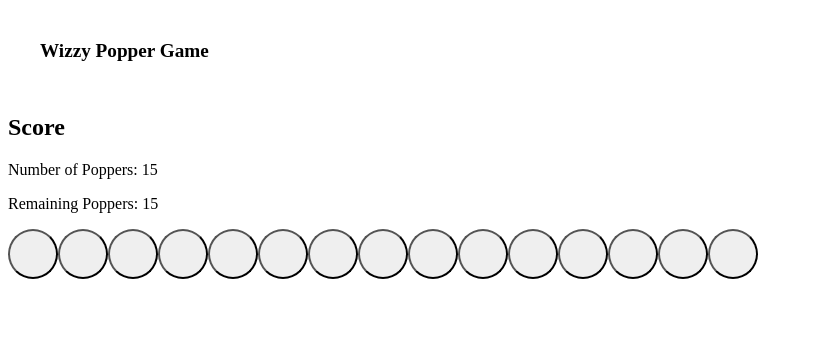
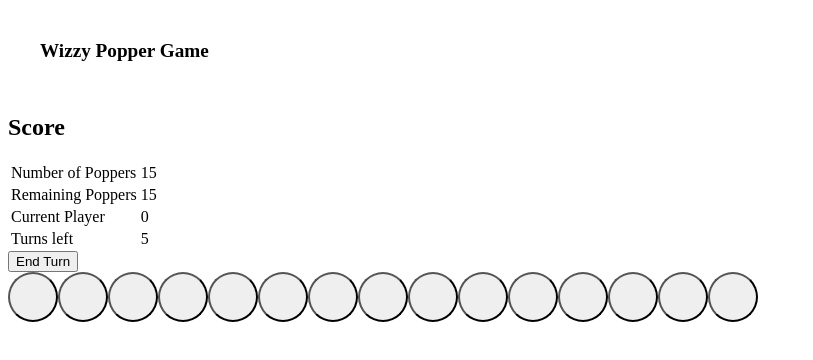
Before and after one commit to AdrianBateman/VuePopperGame, a Vue app: page / in a window 1280 px wide. Shown: the top 360 px of the page, without its empty margins (0-813 px from the left). Built offline with nearby package versions, Linux system fonts and the light colour scheme.

Commit message:
Add player turns, change player, end turn button

```diff
--- a/src/App.vue
+++ b/src/App.vue
@@ -6,7 +6,14 @@
     <score-board
       :number-poppers="state.game.numberPoppers"
       :remaining-poppers="state.game.remainingPoppers"
+      :current-player="state.game.currentPlayer"
+      :turns-left="getTuurnsLeft"
     />
+    <section>
+      <button class="end-turn-button" @click.prevent="handleEndTurnButton">
+        End Turn
+      </button>
+    </section>
     <game-board />
   </div>
 </template>
@@ -30,6 +37,21 @@ export default {
       state: store.state,
     };
   },
+  methods: {
+    handleEndTurnButton() {
+      store.setPlayerTurn({
+        playerId: this.state.game.currentPlayer,
+        turns: 5,
+      });
+
+      store.startChangePlayer();
+    },
+  },
+  computed: {
+    getTuurnsLeft() {
+      return this.state.players[this.state.game.currentPlayer].remainingTurns;
+    },
+  },
 };
 </script>
 
--- a/src/components/game-board/game-board.vue
+++ b/src/components/game-board/game-board.vue
@@ -26,6 +26,7 @@ export default {
   methods: {
     handelPopperClick() {
       store.decreaseRemainingPoppers();
+      store.startDecrecePlayerTurn(this.state.game.currentPlayer);
     },
   },
 };
--- a/src/components/score-board/score-board.vue
+++ b/src/components/score-board/score-board.vue
@@ -1,15 +1,30 @@
 <template>
   <section class="score-board">
     <h2>Score</h2>
-    <p>Number of Poppers: {{ numberPoppers }}</p>
-    <p>Remaining Poppers: {{ remainingPoppers }}</p>
+    <table>
+      <tr>
+        <td>Number of Poppers</td>
+        <td>{{ numberPoppers }}</td>
+      </tr>
+      <tr>
+        <td>Remaining Poppers</td>
+        <td>{{ remainingPoppers }}</td>
+      </tr>
+      <tr>
+        <td>Current Player</td>
+        <td>{{ currentPlayer }}</td>
+      </tr>
+      <tr>
+        <td>Turns left</td>
+        <td>{{ turnsLeft }}</td>
+      </tr>
+    </table>
   </section>
 </template>
 
 <script>
-
 export default {
-  name: 'ScoreBoard',
+  name: "ScoreBoard",
   props: {
     numberPoppers: {
       type: Number,
@@ -18,8 +33,16 @@ export default {
     remainingPoppers: {
       type: Number,
       default: undefined,
-      }
-  }
+    },
+    currentPlayer: {
+      type: Number,
+      default: undefined,
+    },
+    turnsLeft: {
+      type: Number,
+      default: undefined,
+    },
+  },
 };
 </script>
 
--- a/src/state/actions.js
+++ b/src/state/actions.js
@@ -3,13 +3,40 @@ export function startCreatePlayers() {
         {
             name: 'Player One',
             remainingTurns: 5,
+            wins: 0,
         },
         {
             name: 'Player Two',
             remainingTurns: 5,
+            wins: 0,
         },
     ]
         .forEach((player) => this.addPlayer(player));
 
         this.setCurrentPlayer(0);
 }
+
+export function startDecrecePlayerTurn(playerId) {
+    const {
+        remainingTurns,
+    } = this.state.players[this.state.game.currentPlayer];
+
+    if (remainingTurns > 1) {
+        this.decreasePlayerTurn(playerId);
+    } else {
+        this.setPlayerTurn({
+            playerId,
+            turns: 5,
+        });
+
+        this.startChangePlayer();
+    }
+}
+
+export function startChangePlayer() {
+    this.state.game.currentPlayer = (
+                this.state.game.currentPlayer === (this.state.players.length - 1)
+    )
+        ? 0
+        : this.state.game.currentPlayer + 1;
+}
--- a/src/state/mutations.js
+++ b/src/state/mutations.js
@@ -22,6 +22,10 @@ export function addPlayer(playerData) {
     this.state.players.push(playerData);
 }
 
+export function setPlayerTurn({playerId, turns}) {
+    this.state.players[playerId].remainingTurns = turns;
+}
+
 export function decreasePlayerTurn(playerId) {
     this.state.players[playerId].remainingTurns--;
 }
```
Also changed, not shown: src/state/store.js (+14 -0 lines). Lines whose indentation alone changed are shown as unchanged.
